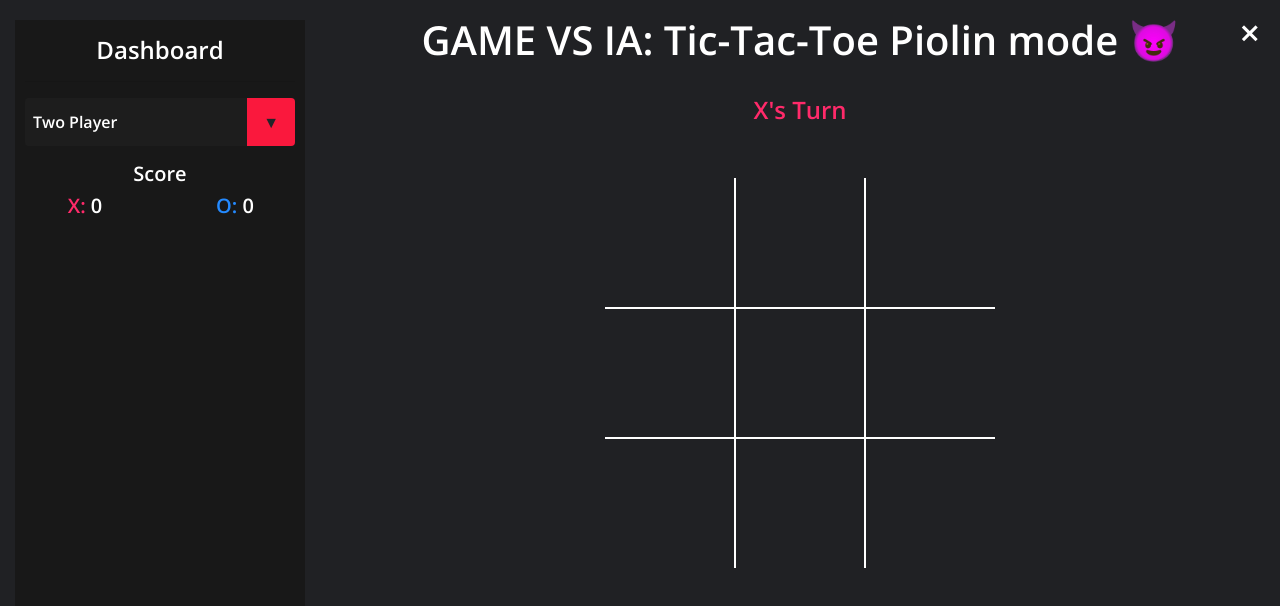
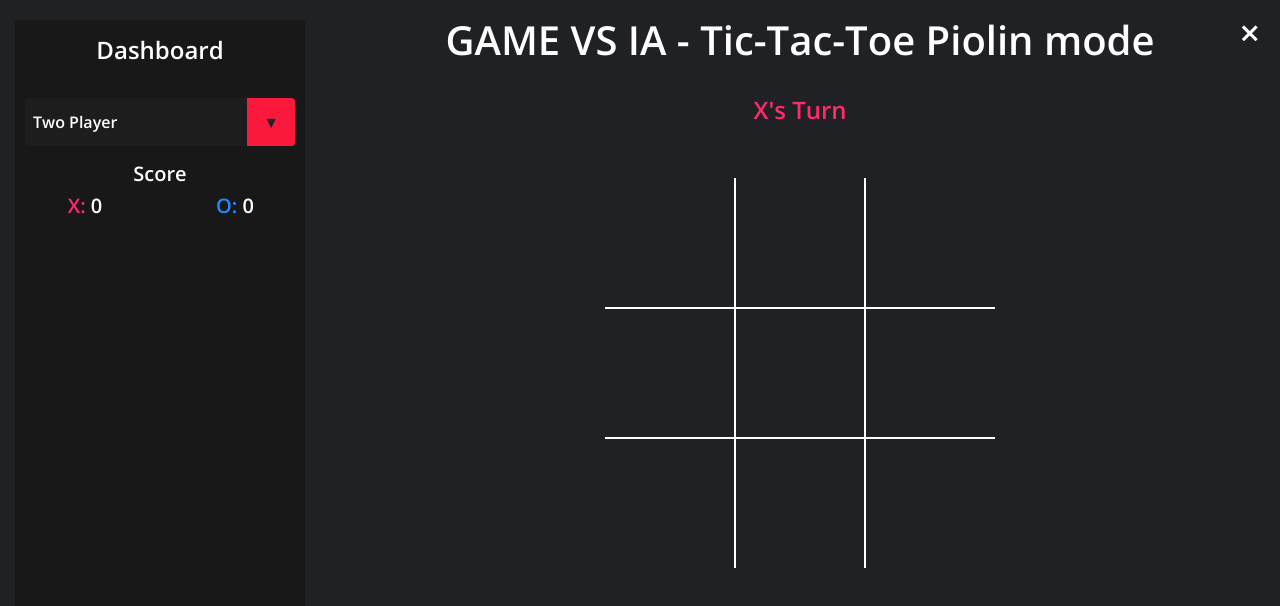
Before and after one commit to Adoptsomekids/Game-VS-IA, an Angular app in the folder angular-src/: page / in a window 1280 px wide. Both pictures are taken after a click on the link 640 px from the left and 400 px from the top of the page. Shown: the top 606 px of the page. Built offline with nearby package versions, Linux system fonts and the light colour scheme.

Commit message:
Update game.component.html

```diff
--- a/angular-src/src/app/components/game/game.component.html
+++ b/angular-src/src/app/components/game/game.component.html
@@ -57,7 +57,7 @@
       <app-confetti *ngIf="winner"></app-confetti>
       <div class="bring-front">
         <div class="p-2"></div>
-        <p class="h1 text-center">GAME VS IA: Tic-Tac-Toe Piolin mode 😈</p>
+        <p class="h1 text-center">GAME VS IA - Tic-Tac-Toe Piolin mode</p>
         <div class="text-center p-4">
           <button *ngIf="winner || draw" (click)="resetGame()" class="reset-btn btn btn-danger">
             <span>New Game</span>
```
